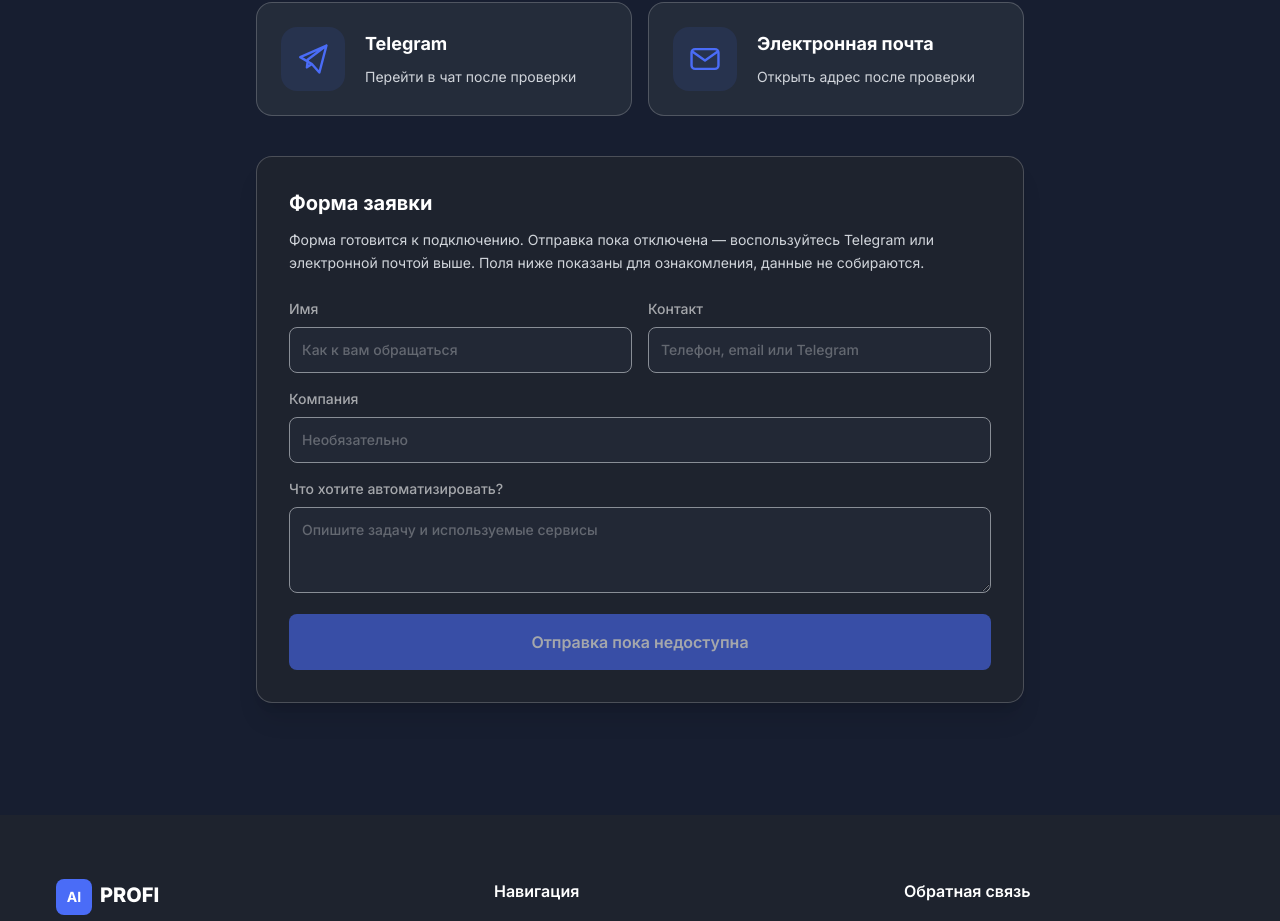
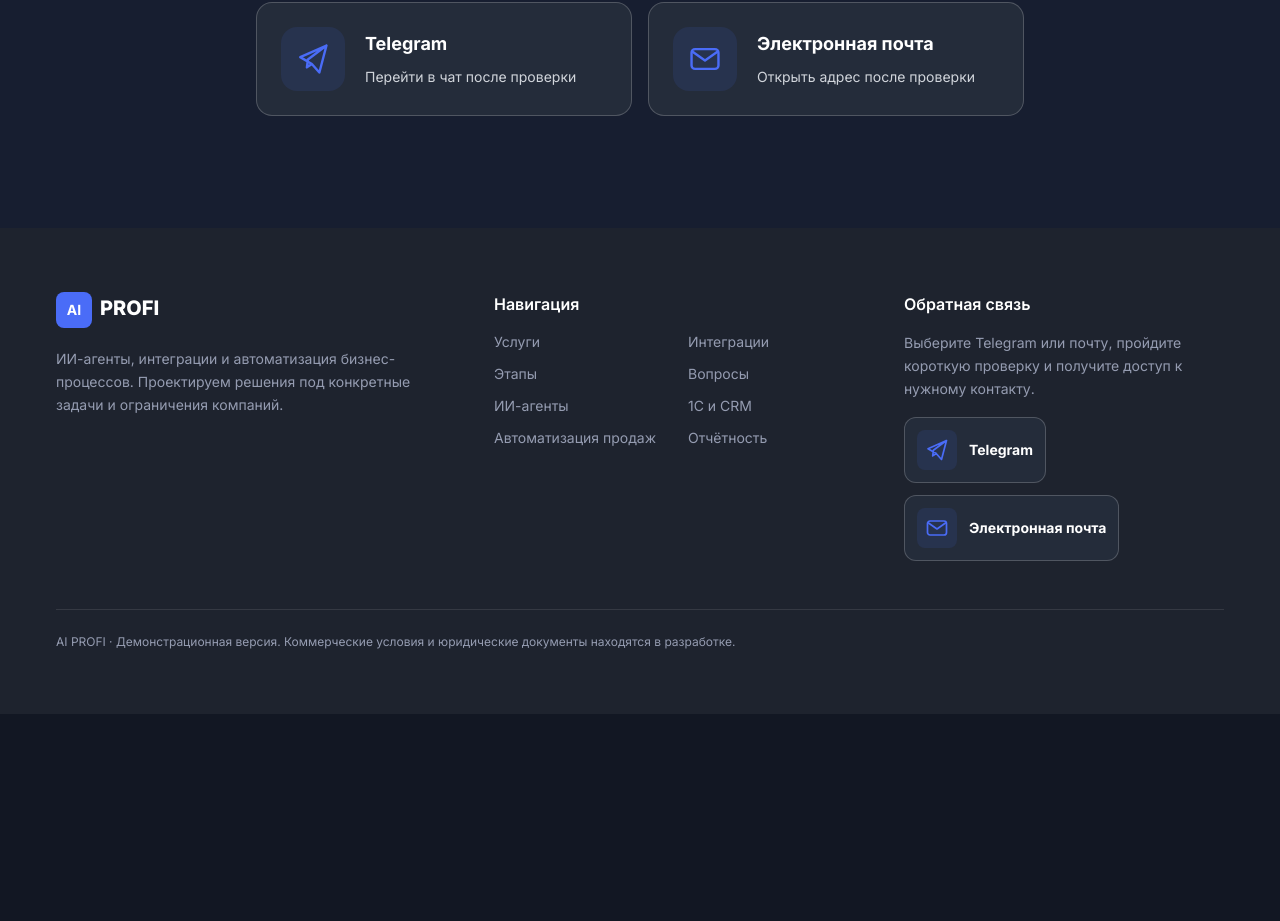
Before and after one commit to valhoroshev-web/ai-business-site, a Next.js app: page / in a window 1280 px wide. Shown: the part 5366-6287 px from the top of the page. After the commit the page ends 6080 px from the top, so only its background shows below. Built offline with nearby package versions, Linux system fonts and the light colour scheme; no server answers.

Commit message:
Remove legacy lead form from landing while keeping gated Telegram and email icons

```diff
--- a/src/app/page.tsx
+++ b/src/app/page.tsx
@@ -1,7 +1,5 @@
 import Link from "next/link";
-import LeadForm from "@/components/LeadForm";
 import ContactMethods from "@/components/ContactMethods";
-import { isLeadFormReady } from "@/lib/lead-config";
 import type { Metadata } from "next";
 
 export const metadata: Metadata = {
@@ -108,8 +106,6 @@ function SectionHeading({
 }
 
 export default function Home() {
-  const leadsReady = isLeadFormReady();
-
   return (
     <main>
       <section className="relative overflow-hidden bg-white pb-20 pt-36 dark:bg-gray-dark md:pb-28 md:pt-44" id="top">
@@ -336,13 +332,6 @@ export default function Home() {
               нужный способ связи — контакты не показываются до её прохождения.
             </p>
             <ContactMethods />
-            <div className="mt-10">
-              <LeadForm
-                enabled={leadsReady}
-                siteKey={process.env.NEXT_PUBLIC_TURNSTILE_SITE_KEY}
-                metrikaId={process.env.NEXT_PUBLIC_YANDEX_METRIKA_ID}
-              />
-            </div>
           </div>
         </div>
       </section>
```
